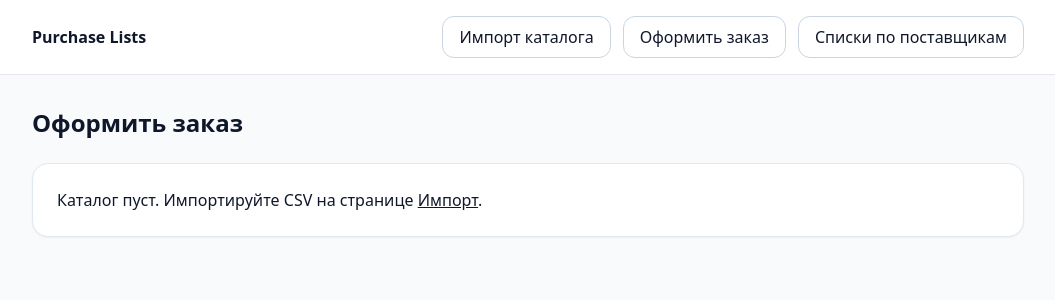
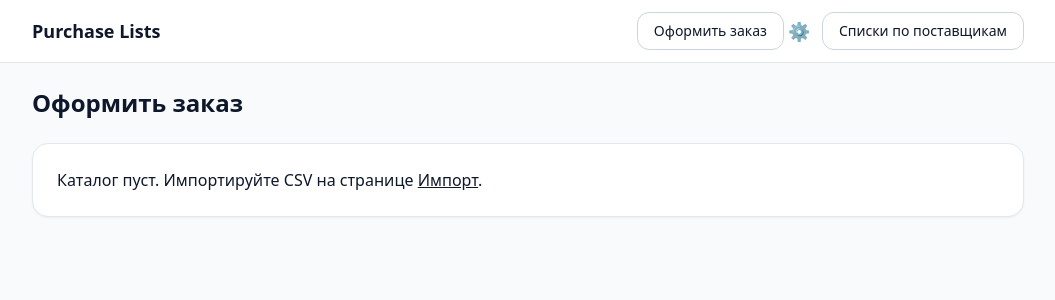
Before and after one commit to gevmatveev-debug/purchase-lists-mvp, a Next.js app: page /order in a window 1280 px wide. Shown: the top 300 px of the page, without its empty margins (112-1167 px from the left). Built offline with nearby package versions, Linux system fonts and the light colour scheme.

Commit message:
Update layout.tsx

```diff
--- a/app/layout.tsx
+++ b/app/layout.tsx
@@ -1,26 +1,53 @@
+import "./globals.css";
+import type { ReactNode } from "react";
 import type { Metadata } from "next";
-import "./globals.css";
+import Link from "next/link";
 
 export const metadata: Metadata = {
-  title: "Purchase Lists MVP",
-  description: "Списки закупки по поставщикам — MVP",
+  title: "Purchase Lists",
+  description: "Списки закупок по поставщикам",
 };
 
-export default function RootLayout({ children }: { children: React.ReactNode }) {
+export default function RootLayout({ children }: { children: ReactNode }) {
   return (
     <html lang="ru">
-      <body>
-        <header className="border-b bg-white">
-          <nav className="container flex items-center justify-between py-4">
-            <div className="font-semibold">Purchase Lists</div>
-            <div className="flex gap-3">
-              <a className="btn" href="/import">Импорт каталога</a>
-              <a className="btn" href="/order">Оформить заказ</a>
-              <a className="btn" href="/review">Списки по поставщикам</a>
+      <body className="bg-slate-50 text-slate-900">
+        <div className="min-h-screen flex flex-col">
+          {/* Шапка */}
+          <header className="border-b bg-white">
+            <div className="max-w-5xl mx-auto px-4 py-3 flex items-center justify-between gap-4">
+              <Link href="/order" className="font-semibold text-lg">
+                Purchase Lists
+              </Link>
+
+              <nav className="flex gap-3 flex-wrap text-sm items-center">
+                {/* Оформить заказ + маленькая иконка импорта */}
+                <div className="flex items-center gap-1">
+                  <Link href="/order" className="btn btn-ghost">
+                    Оформить заказ
+                  </Link>
+                  <Link
+                    href="/import"
+                    aria-label="Импорт каталога"
+                    className="text-slate-400 hover:text-slate-700 text-lg"
+                    title="Импорт каталога"
+                  >
+                    ⚙️
+                  </Link>
+                </div>
+
+                <Link href="/review" className="btn btn-ghost">
+                  Списки по поставщикам
+                </Link>
+              </nav>
             </div>
-          </nav>
-        </header>
-        <main className="container py-8">{children}</main>
+          </header>
+
+          {/* Контент */}
+          <main className="flex-1 max-w-5xl mx-auto w-full px-4 py-6">
+            {children}
+          </main>
+        </div>
       </body>
     </html>
   );
```
